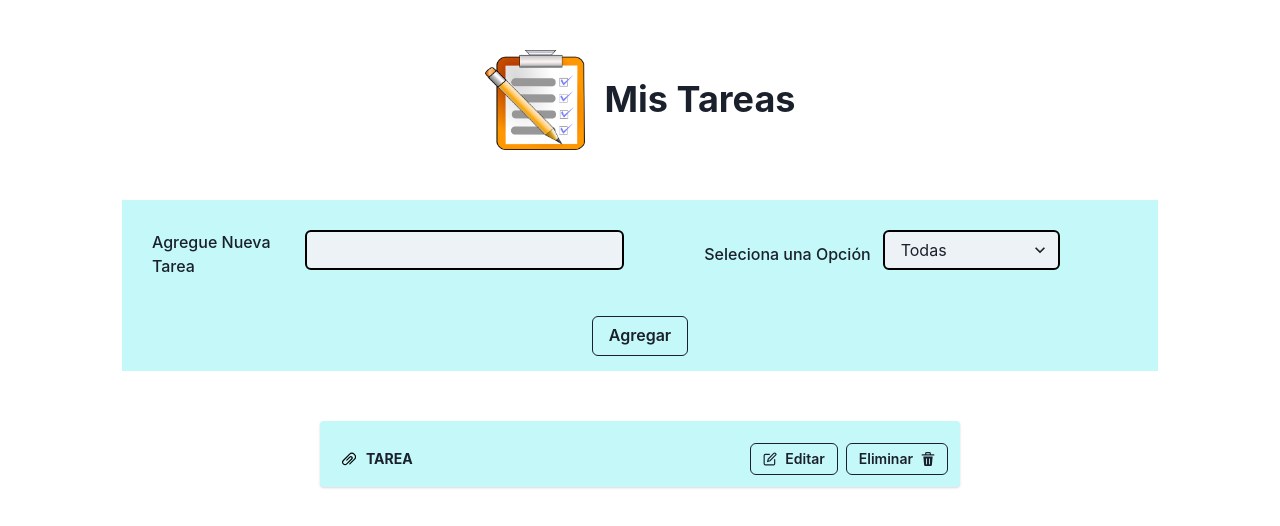
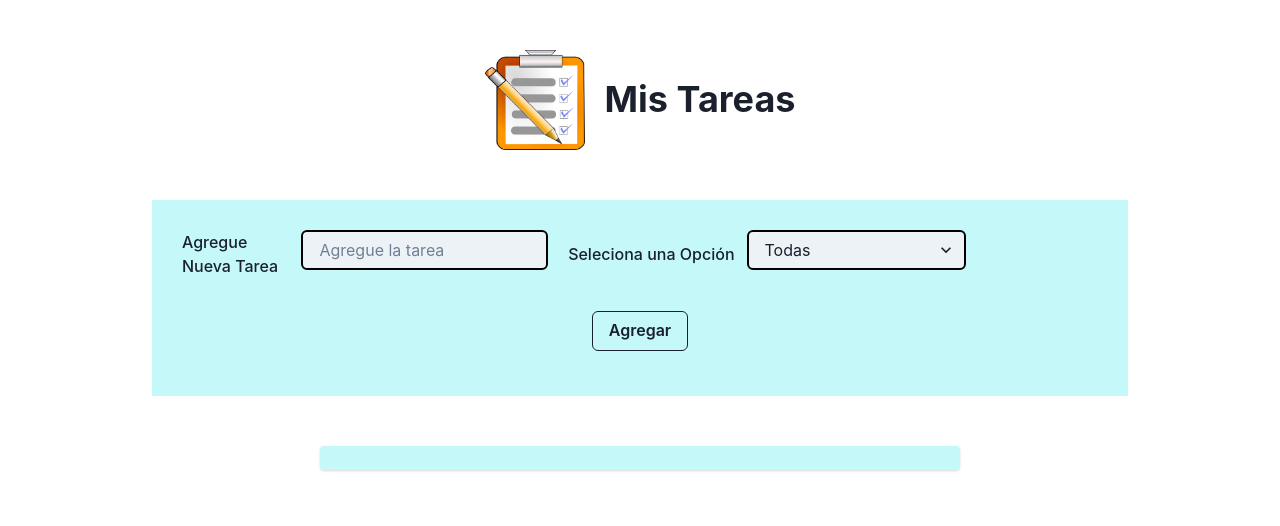
Before and after one commit to betsynohe/toDoLists, a React (Vite) app: page / in a window 1280 px wide. Shown: the top 526 px of the page. Built offline with nearby package versions, Linux system fonts and the light colour scheme.

Commit message:
add function

```diff
--- a/src/App.jsx
+++ b/src/App.jsx
@@ -1,7 +1,6 @@
 /* import { useState } from 'react'
 import { useFormik } from "formik"; */
 import ContainerForm from './components/ContainerForm'
-import ContainerTask from './components/ContainerTask'
 import Header from './components/Header'
 /* import Footer from './components/Footer' */
 
@@ -11,7 +10,6 @@ function App() {
     <>
       <Header />
       <ContainerForm />
-      <ContainerTask />
       {/* <Footer /> */}
     </>
   )
--- a/src/components/ContainerForm.jsx
+++ b/src/components/ContainerForm.jsx
@@ -1,21 +1,64 @@
-import { Box, Container, Center } from '@chakra-ui/react'
+import { Box, Card, Center, CardBody, Stack, Heading, StackDivider } from '@chakra-ui/react'
 import Form from "./Form";
-import SelectForm from './SelectForm';
-import Button from './Button';
+import { useState } from 'react';
+import ListTask from './ListTask';
 
-function ContainerForm ({setForm, setSelectForm, setButtonForm}) {
+function ContainerForm() {
+    const [allNotes, setAllNotes] = useState(() => {
+        const tasksLocal = localStorage.getItem("task");
+        return tasksLocal ? JSON.parse(tasksLocal) : [];
+    });
+
+    const [selectedFilter, setSelectedFilter] = useState("all");
+
+    const handleCheckButtonClick = (taskId) => {
+        setAllNotes((prevNotes) =>
+            prevNotes.map((note) =>
+                note.id === taskId
+                    ? { ...note, value: note.value === "incomplete" ? "complete" : "incomplete" }
+                    : note
+            )
+        );
+    };
+    const filteredElements = allNotes.filter((note) => {
+        if (selectedFilter === "all") {
+            return true;
+        } else {
+            return note.value === selectedFilter;
+        }
+    });
+
+    const tasksLocal = JSON.stringify(allNotes);
+    localStorage.setItem("task", tasksLocal);
     return (
-        <Center>
+        <Center display='flex'flexDirection='column'>
             <Box bg='#c5f9f9' display='flex' justifyContent='center' alignItems='center' flexDirection='column' mt='50px'>
-            <Box display='flex'>
-                <Form setForm={setForm} />
-                <SelectForm setSelectForm={setSelectForm} />
+                <Box display='flex'>
+                    <Form setAllNotes={setAllNotes} setSelectedFilter={setSelectedFilter} />
+                </Box>
             </Box>
-            <Container>
-                <Button setButtonForm={setButtonForm} />
-            </Container>
-
-        </Box>
+            <Card bg='#c5f9f9' w='50%' display='flex' size='sm' mt='50px'>
+                <CardBody>
+                    <Stack divider={<StackDivider />} spacing='4'>
+                        <Box>
+                            <Heading size='xs' textTransform='uppercase'>
+                                {filteredElements.map((note) => {
+                                    return (
+                                        <ListTask
+                                            key={note.id}
+                                            task={note.text}
+                                            id={note.id}
+                                            value={note.value}
+                                            setAllNotes={setAllNotes}
+                                            onCheckButtonClick={handleCheckButtonClick}
+                                        />
+                                    );
+                                })}
+                            </Heading>
+                        </Box>
+                    </Stack>
+                </CardBody>
+            </Card>
         </Center>
 
 
--- a/src/components/ContainerTask.jsx
+++ /dev/null
@@ -1,23 +0,0 @@
-
-import ListTask from './ListTask'
-import { Card, CardBody, Stack, StackDivider, Box, Center, Heading } from '@chakra-ui/react'
-
-function ContainerTask(setListTask) {
-    return (
-        <Center mt='50px'>
-            <Card bg='#c5f9f9' w='50%' display='flex' size='sm' >
-                <CardBody>
-                    <Stack divider={<StackDivider />} spacing='4'>
-                        <Box>
-                            <Heading size='xs' textTransform='uppercase'>
-                                <ListTask setListTask={setListTask} />
-                            </Heading>
-                        </Box>
-                    </Stack>
-                </CardBody>
-            </Card>
-        </Center>
-
-    )
-}
-export default ContainerTask
--- a/src/components/Form.jsx
+++ b/src/components/Form.jsx
@@ -1,12 +1,36 @@
-/* import { useState } from 'react'; */
-import {FormControl, FormLabel, Input} from '@chakra-ui/react'
+import { useState } from 'react';
+import { FormControl, FormLabel, Input, Button as ButtonChakra, Box } from '@chakra-ui/react'
+import SelectForm from './SelectForm';
 
-export default function Form() {
-
+export default function Form({ setSelectedFilter, setAllNotes }) {
+    const [task, setTask] = useState("");
+    const handleChange = (e) => {
+        setTask(e.target.value);
+    };
+    const handleSubmit = (e) => {
+        e.preventDefault();
+        if (task.trim() !== "") {
+            const newTask = {
+                id: crypto.randomUUID(),
+                text: task.trim(),
+                value: "incomplete",
+            };
+            setAllNotes((prevNotes) => [...prevNotes, newTask]);
+            setTask("");
+        }
+    };
     return (
-        <FormControl  display="flex" m='30px'>
-            <FormLabel display="flex" mr='20px' alignItems="center">Agregue Nueva Tarea</FormLabel>
-            <Input variant='filled' borderColor='black'  htmlSize={30} width='auto' type='text' />
+        <FormControl onSubmit={handleSubmit} display="flex" m='30px' flexDirection='column'>
+            <Box display='flex'>
+                <FormLabel display="flex" mr='20px' alignItems="center">Agregue Nueva Tarea</FormLabel>
+                <Input onChange={handleChange} variant='filled' borderColor='black' htmlSize={30} width='auto' type='text' name="tarea" value={task} placeholder="Agregue la tarea" />
+                <SelectForm setSelectedFilter={setSelectedFilter} />
+            </Box>
+            <FormControl display='flex' justifyContent='center' mt='25px' mb='15px'>
+                <ButtonChakra type='submit' textAlign='center' colorScheme='black' variant='outline'>
+                    Agregar
+                </ButtonChakra>
+            </FormControl>
         </FormControl>
     )
 }
--- a/src/components/ListTask.jsx
+++ b/src/components/ListTask.jsx
@@ -1,20 +1,27 @@
-import { List, ListItem, ListIcon, Box, Button, Stack} from '@chakra-ui/react'
+import { List, ListItem, ListIcon, Box, Button, Stack } from '@chakra-ui/react'
 import { AttachmentIcon, EditIcon, DeleteIcon } from '@chakra-ui/icons'
+import { useState } from 'react';
 
+function ListTask({ task, id, setAllNotes, value, onCheckButtonClick }) {
+    /* const [openModal, setOpenModal] = useState(false); */
+    const [check, setCheck] = useState(value === "complete");
 
-function ListTask () {
+    const handleButtonCheck = () => {
+        setCheck(!check);
+        onCheckButtonClick(id);
+    };
     return (
-        <List display='flex' mt='10px' justifyContent='space-between'>
+        <List id={id} display='flex' mt='10px' justifyContent='space-between'>
             <ListItem display='flex' alignItems='center'>
-                <ListIcon as={AttachmentIcon} color='black' mr='10px' ml='10px' />
-                Tarea
+                <ListIcon as={AttachmentIcon} color='black' mr='10px' ml='10px' className={ check ? "bg-[#cccccc] w-full text-xl line-through flex justify-between" : "bg-white w-full text-xl flex justify-between"}/>
+                {task}
             </ListItem>
             <Box>
                 <Stack direction='row'>
-                    <Button leftIcon={<EditIcon  />} colorScheme='black'  size='sm' variant='outline'>
-                        Editar
+                    <Button id={id} leftIcon={<EditIcon />} colorScheme='black' size='sm' variant='outline' className={ check ? "bg-[#cccccc] min-w-[80px] px-0 h-full border-l-2 border-[#D99951]" : "bg-[#D99951] min-w-[80px] "} onClick={handleButtonCheck}>
+                        Completar
                     </Button>
-                    <Button rightIcon={<DeleteIcon />} colorScheme='black' size='sm'  variant='outline'>
+                    <Button rightIcon={<DeleteIcon />} colorScheme='black' size='sm' variant='outline'>
                         Eliminar
                     </Button>
                 </Stack>
--- a/src/components/SelectForm.jsx
+++ b/src/components/SelectForm.jsx
@@ -1,13 +1,17 @@
 import { Select, FormLabel, FormControl } from '@chakra-ui/react'
 
-export default function SelectForm() {
+export default function SelectForm ({ setSelectedFilter }) {
+    const handleFiltroChange = (e) => {
+        setSelectedFilter(e.target.value);
+    };
+
     return (
-        <FormControl  display="flex" m='30px'>
+        <FormControl  display="flex" >
             <FormLabel display="flex" ml='20px' alignItems="center">Seleciona una Opción</FormLabel>
-            <Select width='40%' variant='filled' borderColor='black'>
-                <option value='Todas'>Todas</option>
-                <option name='Completas' value='Completas'>Completas</option>
-                <option name='Incompletas' value='Incompletas'>Incompletas</option>
+            <Select width='40%' variant='filled' borderColor='black' onChange={handleFiltroChange}>
+                <option value='all'>Todas</option>
+                <option name='complete' value='complete'>Completas</option>
+                <option name='incomplete' value='incomplete'>Incompletas</option>
             </Select>
         </FormControl>
 
```
